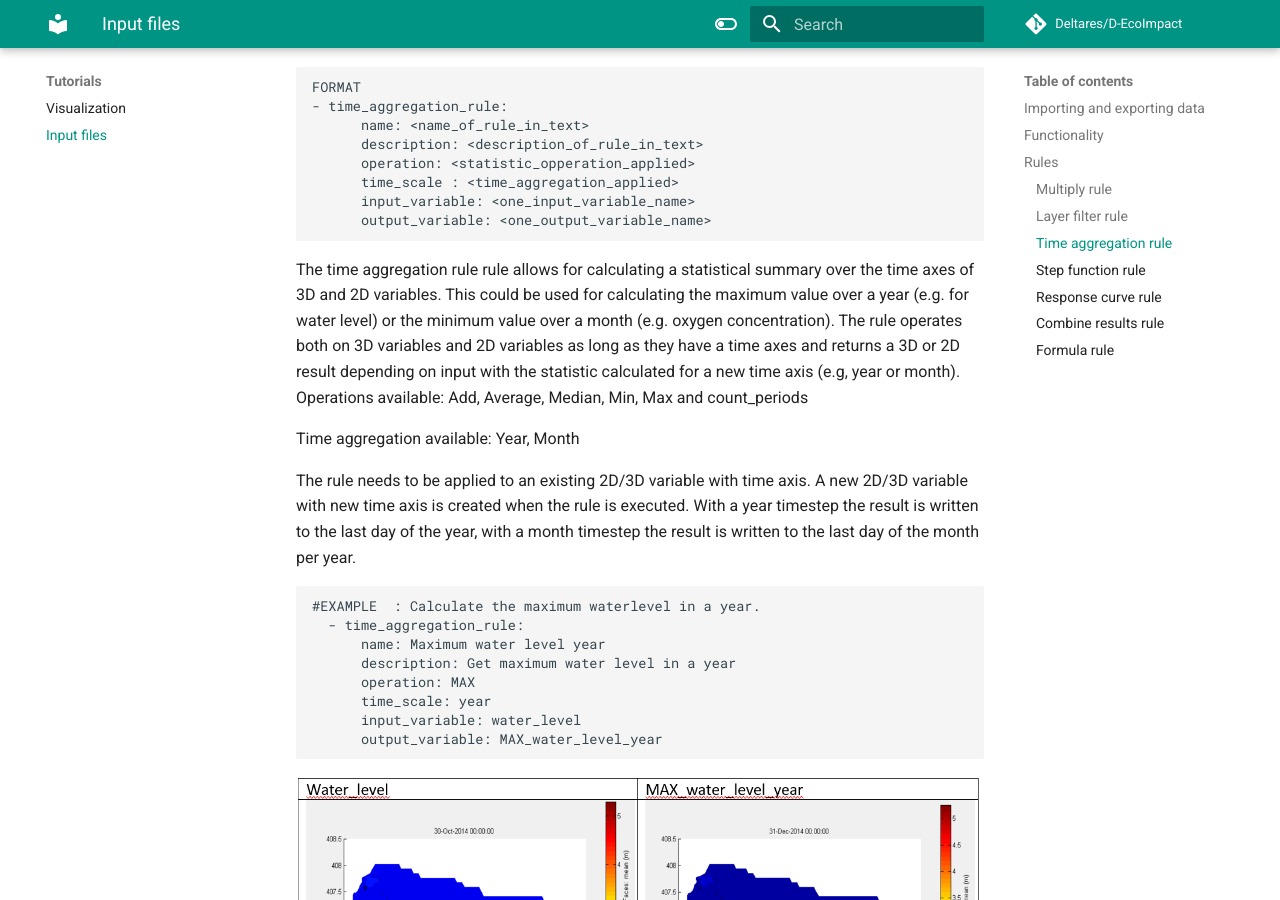
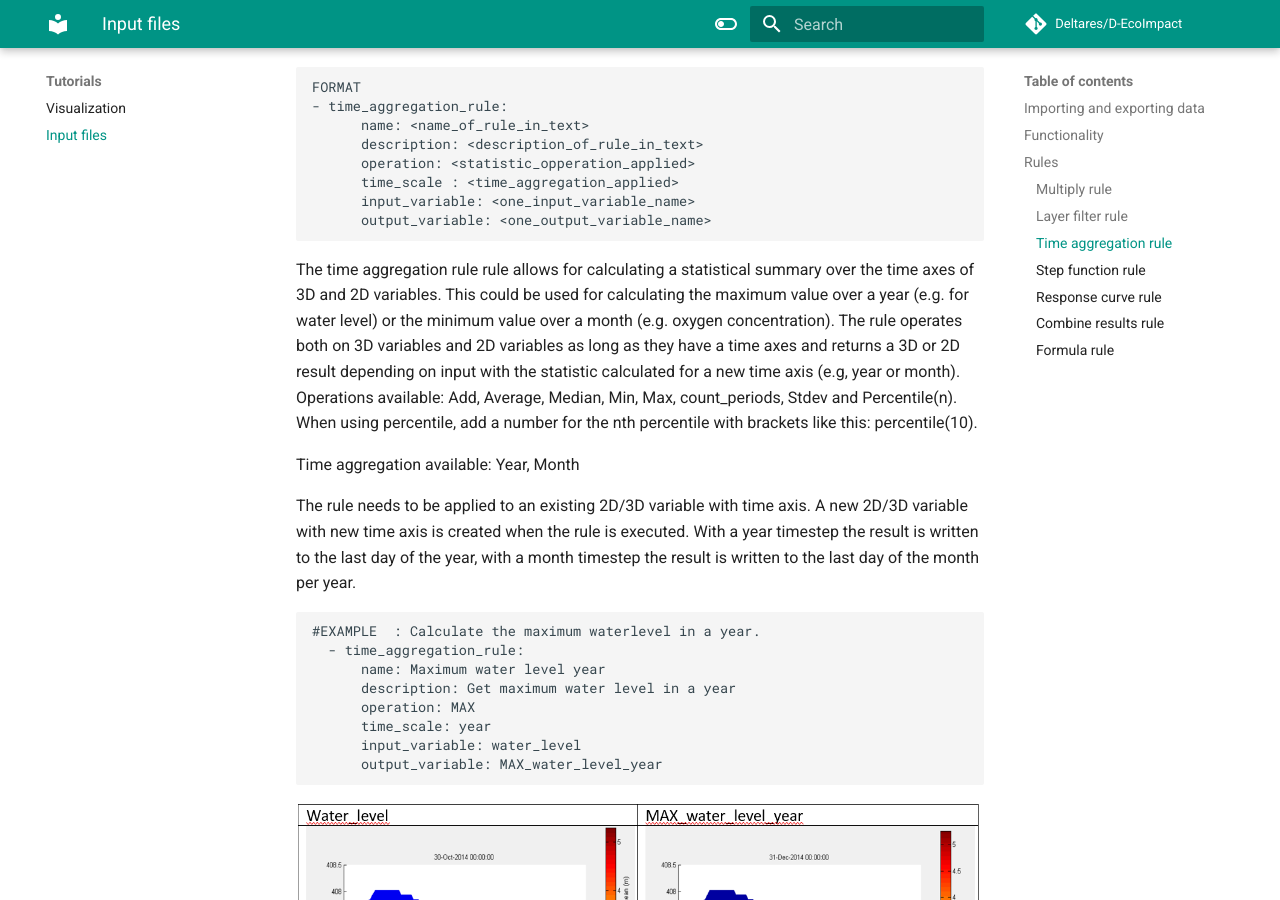
Before and after one commit to Deltares/D-EcoImpact, an MkDocs documentation site: the page built from docs/tutorials/input.md, in a window 1280 px wide and 900 px high, scrolled down 5026 px. Built offline with MkDocs 1.6.1 and Material for MkDocs 9.7.7, drawn with Linux system fonts in a browser that asks for light colours; comment, search, counter and statistics services are not loaded; the version menu is left out.

Commit message:
feat[DEI-120]: update documentation for operations percentile and stdev

````diff
--- a/docs/tutorials/input.md
+++ b/docs/tutorials/input.md
@@ -171,7 +171,7 @@ FORMAT
 ```
 
 The time aggregation rule rule allows for calculating a statistical summary over the time axes of 3D and 2D variables. This could be used for calculating the maximum value over a year (e.g. for water level) or the minimum value over a month (e.g. oxygen concentration). The rule operates both on  3D variables and 2D variables as long as they have a time axes and returns a 3D or 2D result depending on input with the statistic calculated for a new time axis (e.g, year or month).
-Operations available: Add, Average, Median, Min, Max and count_periods
+Operations available: Add, Average, Median, Min, Max, count_periods, Stdev and Percentile(n). When using percentile, add a number for the nth percentile with brackets like this: percentile(10).
 
 Time aggregation available: Year, Month
 
````
